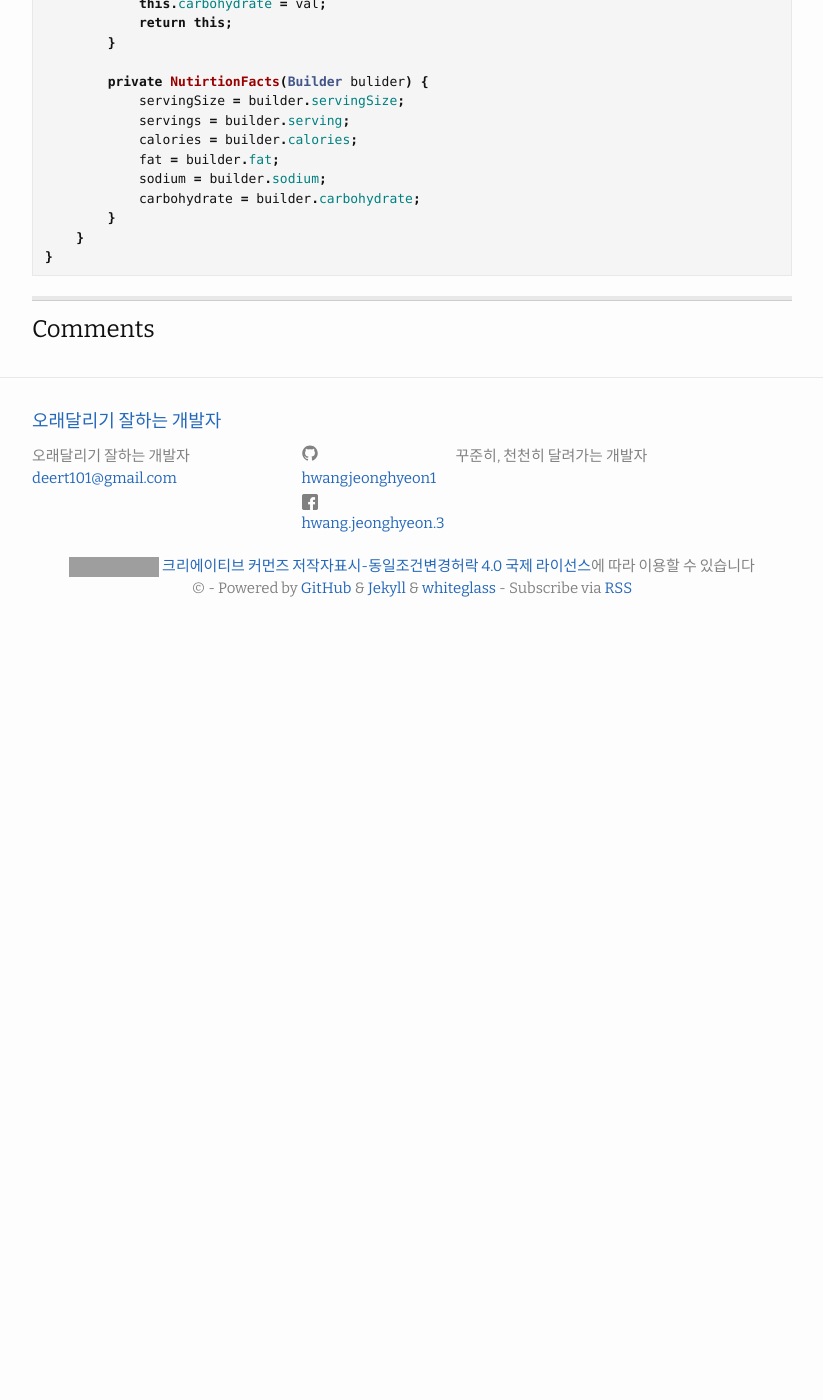
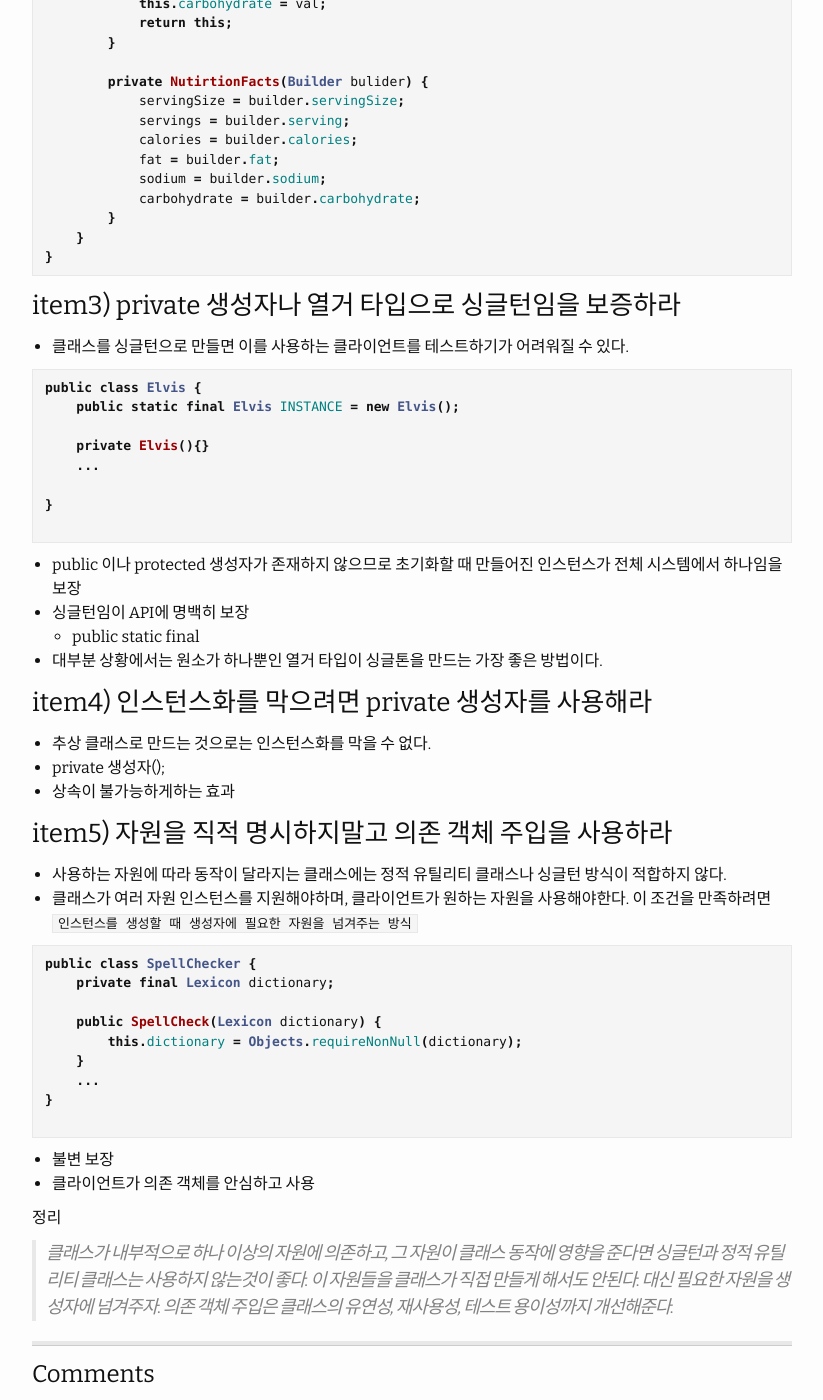
Before and after one commit to HWANGJEONGHYEON1/HWANGJEONGHYEON1.github.io, a Jekyll site: the page built from _posts/2022-01-05-effectivc_java1.md, in a window 1280 px wide and 1400 px high, scrolled down 2510 px. Shown: the whole window, without its empty margins (228-1051 px from the left). Built offline with Jekyll 4.4.1, drawn with Linux system fonts in a browser that asks for light colours; comment, search, counter and statistics services are not loaded; before the commit the page ends 3140 px from its top, so only the background shows below that; grey boxes are pictures that could not be loaded.

Commit message:
[docs] effective java - 2

````diff
--- a/_posts/2022-01-05-effectivc_java1.md
+++ b/_posts/2022-01-05-effectivc_java1.md
@@ -127,3 +127,52 @@ public class NutritionFacts {
     }
 }
 ```
+
+### item3) private 생성자나 열거 타입으로 싱글턴임을 보증하라
+- 클래스를 싱글턴으로 만들면 이를 사용하는 클라이언트를 테스트하기가 어려워질 수 있다.
+
+```java
+public class Elvis {
+    public static final Elvis INSTANCE = new Elvis();
+
+    private Elvis(){}
+    ...
+
+}
+
+```
+
+- public 이나 protected 생성자가 존재하지 않으므로 초기화할 때 만들어진 인스턴스가 전체 시스템에서 하나임을 보장
+- 싱글턴임이 API에 명백히 보장
+    - public static final
+- 대부분 상황에서는 원소가 하나뿐인 열거 타입이 싱글톤을 만드는 가장 좋은 방법이다.
+
+
+### item4) 인스턴스화를 막으려면 private 생성자를 사용해라
+- 추상 클래스로 만드는 것으로는 인스턴스화를 막을 수 없다.
+- private 생성자();
+- 상속이 불가능하게하는 효과
+
+
+### item5) 자원을 직적 명시하지말고 의존 객체 주입을 사용하라
+- 사용하는 자원에 따라 동작이 달라지는 클래스에는 정적 유틸리티 클래스나 싱글턴 방식이 적합하지 않다.
+- 클래스가 여러 자원 인스턴스를 지원해야하며, 클라이언트가 원하는 자원을 사용해야한다. 이 조건을 만족하려면 `인스턴스를 생성할 때 생성자에 필요한 자원을 넘겨주는 방식`
+
+```java
+public class SpellChecker {
+    private final Lexicon dictionary;
+
+    public SpellCheck(Lexicon dictionary) {
+        this.dictionary = Objects.requireNonNull(dictionary);
+    }
+    ...
+}
+
+```
+
+- 불변 보장
+- 클라이언트가 의존 객체를 안심하고 사용
+
+정리
+> 클래스가 내부적으로 하나 이상의 자원에 의존하고, 그 자원이 클래스 동작에 영향을 준다면 싱글턴과 정적 유틸리티 클래스는 사용하지 않는것이 좋다.
+> 이 자원들을 클래스가 직접 만들게 해서도 안된다. 대신 필요한 자원을 생성자에 넘겨주자. 의존 객체 주입은 클래스의 유연성, 재사용성, 테스트 용이성까지 개선해준다.
````
Also changed, not shown: _posts/2022-01-12-effectivc_java2.md (added, +27 -0 lines).
